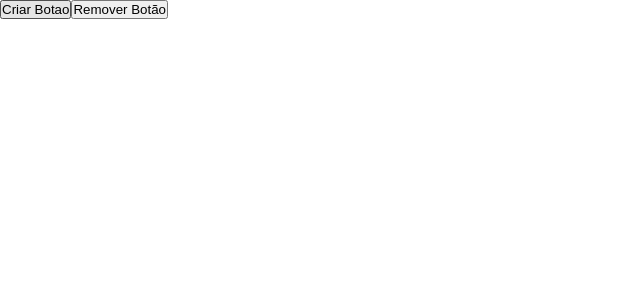
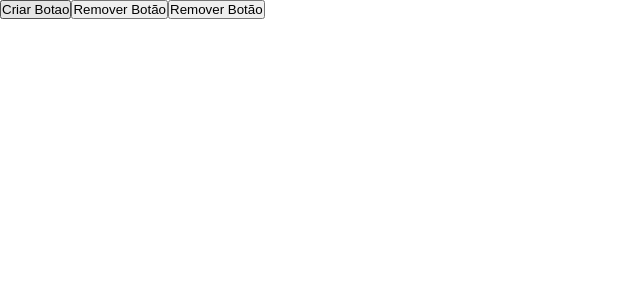
Before and after one commit to WendelFrancy/portfolio-wf, a React (Vite) app: page / in a window 1280 px wide. Shown: the top 300 px of the page, without its empty margins (0-640 px from the left). Built offline with nearby package versions, Linux system fonts and the light colour scheme.

Commit message:
testando

```diff
--- a/src/App.jsx
+++ b/src/App.jsx
@@ -1,10 +1,10 @@
-import Navbar from "./components/menu/Navbar.jsx"
+import Options from "./components/menu/Options.jsx"
 
 function App() {
   let botaoexcluido = document.querySelectorAll('botaozin')
   return (
     <>
-      <Navbar />
+      <Options />
       <div id="menudiv">
 
       </div>
--- /dev/null
+++ b/src/components/menu/BtnsOptions.jsx
@@ -0,0 +1,26 @@
+import App from '/src/App.jsx'
+import Options from './Options';
+
+const BtnsOptions = (removerBtn, criarBtn) => {
+
+    function removerBtn() {
+        let botaoexcluido = document.querySelectorAll('.botaozin')
+        if (botaoexcluido.length > 0) {
+            botaoexcluido[0].remove()
+        } else {
+            console.log('não tem botão cadastrado')
+            console.log(botaoexcluido)
+        }
+    }
+
+    function criarBtn() {
+        const botaoteste = document.createElement("button")
+        botaoteste.innerText = "teste"
+        botaoteste.className = "botaozin"
+        menudiv.appendChild(botaoteste)
+    }
+
+
+}
+
+export default BtnsOptions
--- a/src/components/menu/CriarBtn.js
+++ /dev/null
@@ -1,10 +0,0 @@
-import App from '/src/App.jsx'
-
-const CriarBtn = () => {
-    const botaoteste = document.createElement("button")
-    botaoteste.innerText = "teste"
-    botaoteste.className = "botaozin"
-    menudiv.appendChild(botaoteste)
-}
-
-export default CriarBtn
--- a/src/components/menu/Navbar.jsx
+++ /dev/null
@@ -1,19 +0,0 @@
-import { useState } from "react";
-import CriarBtn from "./CriarBtn";
-import RemoverBtn from "./RemoverBtn";
-
-const Navbar = ({ corbotao }) => {
-    //const [texto, setTexto] = useState("Testando") - É assim que se declara um useState. OBS: Importante lembrar de importar.
-    return (
-        <>
-            <button onClick={CriarBtn}>
-                Criar Botao
-            </button>
-            <button onClick={RemoverBtn}>
-                Remover Botão
-            </button>
-        </>
-    );
-}
-
-export default Navbar
--- /dev/null
+++ b/src/components/menu/Options.jsx
@@ -0,0 +1,24 @@
+import { useState } from "react";
+import BtnsOptions from "./BtnsOptions.jsx";
+
+const Options = () => {
+    //const [texto, setTexto] = useState("Testando") - É assim que se declara um useState. OBS: Importante lembrar de importar.
+    return (
+        <>
+            <button id={'criar'} onClick={BtnsOptions}>
+                Criar Botao
+            </button>
+            <button id={'remover'} onClick={BtnsOptions}>
+                Remover Botão
+            </button>
+            <button id={'editar'} onClick={BtnsOptions}>
+                Remover Botão
+            </button>
+
+
+        </>
+    );
+}
+
+
+export default Options
--- a/src/components/menu/RemoverBtn.js
+++ /dev/null
@@ -1,15 +0,0 @@
-import App from '/src/App.jsx'
-import Navbar from './Navbar';
-
-const RemoverBtn = () => {
-    let botaoexcluido = document.querySelectorAll('.botaozin')
-    if (botaoexcluido.length > 0) {
-        botaoexcluido[0].remove()
-    } else {
-        console.log('não tem botão cadastrado')
-        console.log(botaoexcluido)
-    }
-
-}
-
-export default RemoverBtn
```
